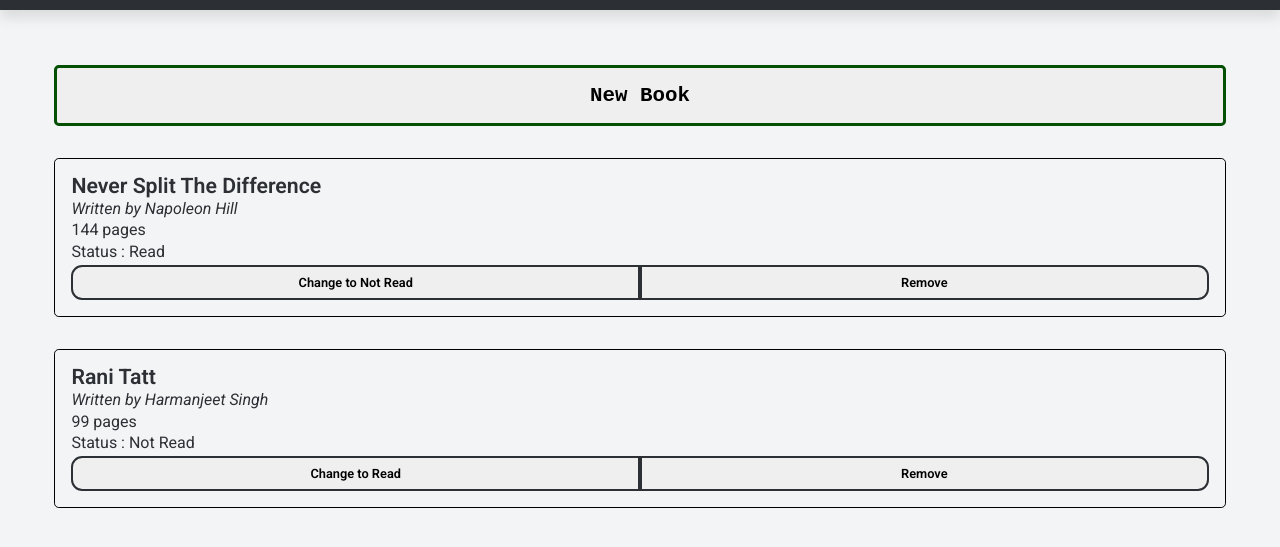
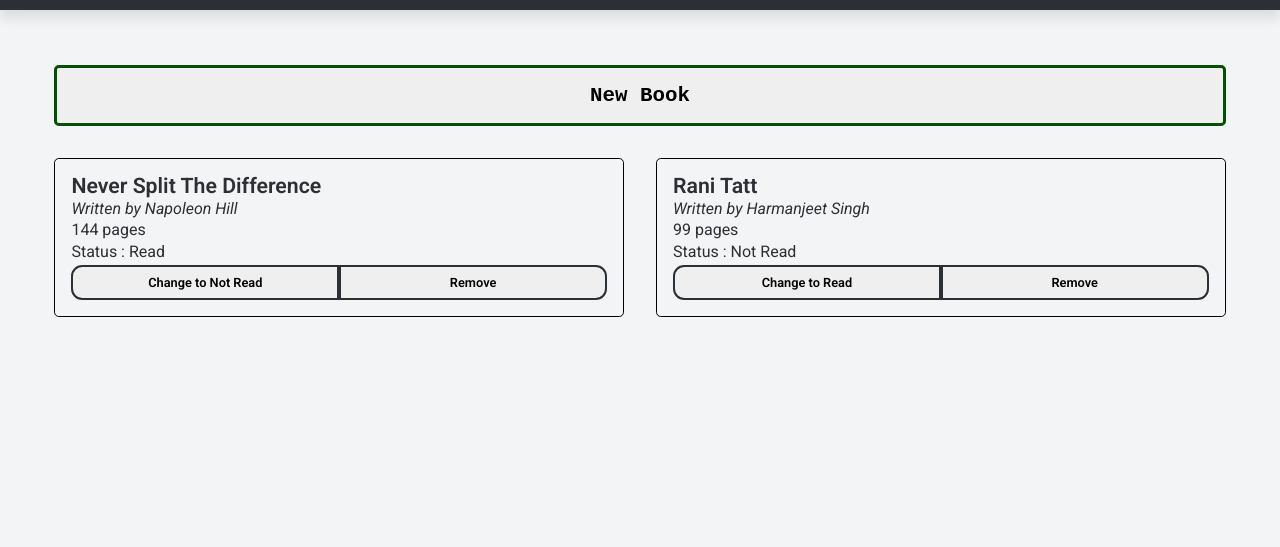
Before and after one commit to amrxt1/js-library, a plain HTML site: page index.html in a window 1280 px wide. Shown: the part 103-650 px from the top of the page. Drawn offline with Linux system fonts and the light colour scheme.

Commit message:
Add grid layout to the books

```diff
--- a/styles/styles.css
+++ b/styles/styles.css
@@ -28,7 +28,6 @@ header {
 }
 
 .book{
-    margin: 2rem 3.4rem;
     padding: 1rem;
 
     display: flex;
@@ -123,3 +122,12 @@ dialog p{
     font-family: 'Courier New', Courier, monospace;
     font-weight: 600;
 }
+
+#books{
+    margin: 2rem 3.4rem;
+
+    display: grid;
+    grid-template-columns: repeat(2, minmax(200px, 1fr));
+    grid-template-rows: auto;
+    gap: 2rem;
+}
```
